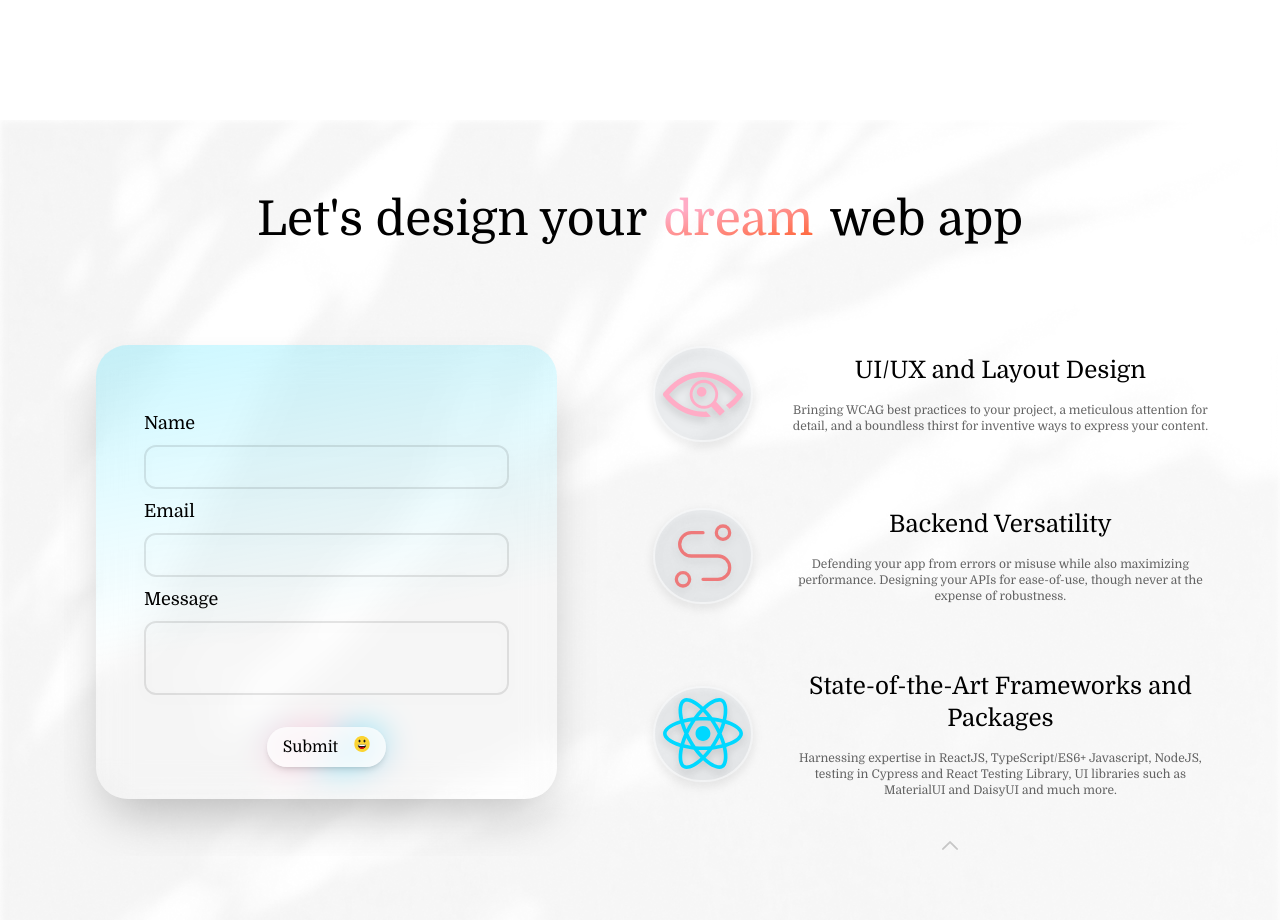
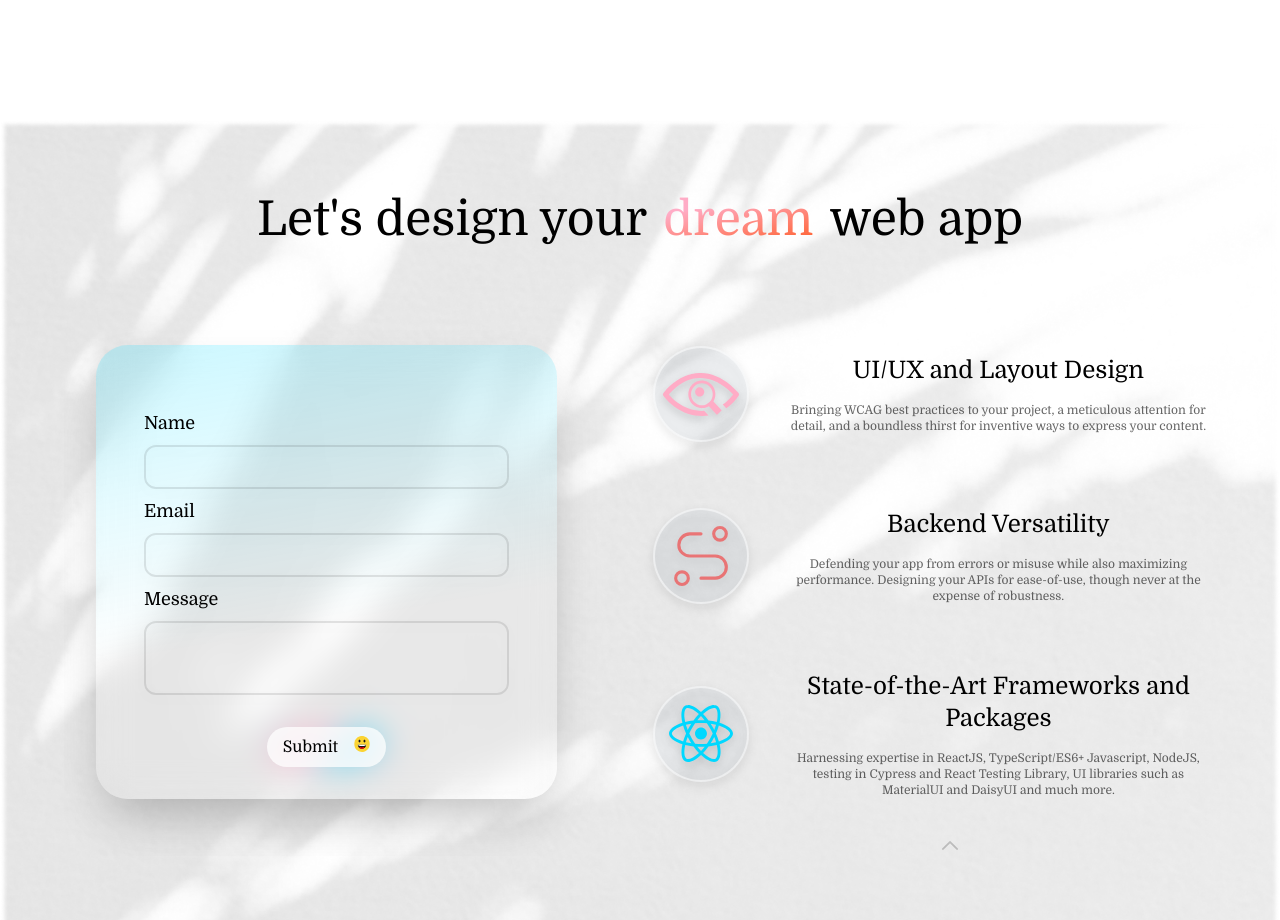
Before and after one commit to julianlk522/portfo, a Next.js app: page / in a window 1280 px wide. Shown: the part 2280-3200 px from the top of the page. Built offline with nearby package versions, Linux system fonts and the light colour scheme.

Commit message:
move Contact form section to ContactForm.tsx

```diff
--- a/components/Contact.tsx
+++ b/components/Contact.tsx
@@ -7,24 +7,22 @@ import {
 	useInView,
 	useAnimationControls,
 } from 'framer-motion'
-import emailjs from '@emailjs/browser'
-import { toast } from 'react-hot-toast'
-import laugh from '../public/laugh.svg'
 import visual from '../public/visual.svg'
 import route from '../public/route.svg'
 import react from '../public/react.svg'
 import scrollUp from '../public/scrollUp.png'
+import ContactForm from './ContactForm'
 
 export default function Contact({ darkMode }) {
-	const formRef = useRef(null)
-	const scrollUpRef = useRef(null)
-	const scrollPromptControls = useAnimationControls()
+	const scrollUpSmRef = useRef(null)
+	const scrollPromptSmControls = useAnimationControls()
 	const { scrollYProgress } = useScroll()
-	const isInView = useInView(scrollUpRef, { amount: 'all' })
+	const isInView = useInView(scrollUpSmRef)
 	const opacityTransform = useTransform(scrollYProgress, [0.86, 1], [0, 1])
 
 	const scrollPromptVariants = {
 		initial: {
+			y: 0,
 			transition: {
 				delay: 1,
 			},
@@ -35,22 +33,27 @@ export default function Contact({ darkMode }) {
 				staggerChildren: 0.5,
 			},
 		},
-	}
-
-	const scrollPromptChildVariants = {
-		initial: {
-			opacity: 0,
-		},
-		visible: {
-			opacity: 1,
+		bouncing: {
+			y: [null, 16],
+			x: 0,
+			opacity: 0.5,
+			transition: {
+				y: {
+					repeat: Infinity,
+					repeatType: 'reverse',
+					duration: 2,
+					delay: 0.5,
+				},
+			},
 		},
 	}
 
 	useEffect(() => {
 		if (isInView) {
-			scrollPromptControls.start('visible')
+			scrollPromptSmControls.start('bouncing')
 		} else {
-			scrollPromptControls.start('initial')
+			scrollPromptSmControls.stop()
+			scrollPromptSmControls.set('initial')
 		}
 	}, [isInView])
 
@@ -59,43 +62,12 @@ export default function Contact({ darkMode }) {
 			document.getElementById('contactContainer').style.opacity = '1'
 	}, [darkMode])
 
-	const submitForm = async (e: React.FormEvent) => {
-		e.preventDefault()
-
-		const emailData = await emailjs.sendForm(
-			'portfo_contact_service',
-			'default_template',
-			formRef.current,
-			'W_q5lGuvXxVo3bvQr'
-		)
-
-		if (emailData.status === 200) {
-			return toast.success(
-				"Your email has been sent - thank you!  I'll get back to you as soon as I can 😄"
-			)
-		}
-
-		toast.error(() => (
-			<span onClick={() => toast.dismiss()}>
-				Something went wrong with your submission... 🤔 Sorry! Please
-				leave a comment{' '}
-				<a
-					className='cursor-pointer underline'
-					href='https://github.com/julianlk522/portfo/issues/new'
-				>
-					on Github
-				</a>{' '}
-				to help me find the bug.
-			</span>
-		))
-	}
-
 	return (
 		<motion.section
 			id='contactContainer'
 			className={`${
-				darkMode ? 'bg-slate-800' : 'bg-mainBgFaded'
-			} relative flex h-full flex-col justify-between bg-cover py-16 px-32 text-center`}
+				darkMode ? 'bg-slate-800' : 'bg-mainBg'
+			} relative flex h-full flex-col justify-between bg-cover py-16 px-32 text-center lg:overflow-visible`}
 			style={{
 				padding: 'clamp(4rem, 4vw, 4vh) clamp(2rem, 8vw, 8vh)',
 				opacity: !darkMode && opacityTransform,
@@ -130,7 +102,7 @@ export default function Contact({ darkMode }) {
 								darkMode
 									? 'border-4 border-[rgba(255,255,255,0.1)] shadow-thick'
 									: 'border-2 border-[rgba(255,255,255,0.5)] bg-slate-300 bg-opacity-20 drop-shadow-mediumDark'
-							} mx-8 mb-16 flex h-24 items-center justify-center rounded-full p-2 sm:mb-0`}
+							} mx-8 mb-16 flex h-24 w-full max-w-[6rem] items-center justify-center rounded-full p-2 sm:mb-0`}
 							whileHover={{
 								y: [null, -8, 8],
 								transition: {
@@ -163,11 +135,11 @@ export default function Contact({ darkMode }) {
 					</div>
 					<div className='flex flex-col items-center justify-between sm:flex-row'>
 						<motion.div
-							className={`${
+							className={`my-16 mx-8 flex h-24 w-full max-w-[6rem] items-center justify-center rounded-full p-2 ${
 								darkMode
 									? 'border-4 border-[rgba(255,255,255,0.1)] shadow-thick'
 									: 'border-2 border-[rgba(255,255,255,0.5)]  bg-slate-300 bg-opacity-20 drop-shadow-mediumDark'
-							} my-16 mx-8 flex h-24 items-center justify-center rounded-full p-2`}
+							}`}
 							whileHover={{
 								y: [null, -8, 8],
 								transition: {
@@ -204,7 +176,7 @@ export default function Contact({ darkMode }) {
 								darkMode
 									? 'border-4 border-[rgba(255,255,255,0.1)] shadow-thick'
 									: 'border-2 border-[rgba(255,255,255,0.5)] bg-slate-300 bg-opacity-20 drop-shadow-mediumDark'
-							} my-16 mx-8 flex h-24 items-center justify-center rounded-full px-2 py-4 sm:my-0`}
+							} my-16 mx-8 flex h-24 w-full max-w-[6rem] items-center justify-center rounded-full px-2 py-4 sm:my-0`}
 							whileHover={{
 								y: [null, -8, 8],
 								transition: {
@@ -217,8 +189,8 @@ export default function Contact({ darkMode }) {
 						>
 							<Image
 								src={react}
-								width={80}
-								height={80}
+								width={64}
+								height={64}
 								layout='fixed'
 								className='object-contain object-center'
 							/>
@@ -240,10 +212,7 @@ export default function Contact({ darkMode }) {
 					</h3>
 					<motion.button
 						id='scrollUpPromptLg'
-						className='absolute bottom-[-4rem] left-1/2 hidden w-[5vw] flex-col items-center justify-between lg:flex'
-						animate={scrollPromptControls}
-						initial='initial'
-						variants={scrollPromptVariants}
+						className='absolute bottom-[-4rem] left-1/2 hidden w-[5vw] items-center justify-between lg:flex'
 						whileHover={{ scale: 1.1 }}
 						whileTap={{ scale: 0.9 }}
 						onClick={() =>
@@ -264,64 +233,12 @@ export default function Contact({ darkMode }) {
 						/>
 					</motion.button>
 				</div>
-				<form
-					ref={formRef}
-					className={`relative z-[1] mx-8 mt-64 flex h-full w-full max-w-xl flex-col items-center justify-between rounded-[2rem] px-12 pt-16 pb-8 shadow-lg after:absolute after:top-0 after:left-0 after:z-[-1] after:h-full after:w-full after:rounded-[2rem]  xs:mt-32 lg:mt-0 lg:max-h-[80%] lg:max-w-[40%] lg:shadow-2xl ${
-						darkMode
-							? 'text-white after:bg-contactFormBackdropDarkMode after:blur-sm'
-							: 'after:bg-contactFormBackdropLightMode after:backdrop-blur-lg'
-					}`}
-					onSubmit={submitForm}
-				>
-					<h4 className='self-start pb-2 text-lg'>Name</h4>
-					<input
-						type='text'
-						name='name'
-						id='nameInput'
-						className={`w-full rounded-xl border-2 border-opacity-10 bg-transparent py-2 px-4 drop-shadow-mediumDark focus:border-opacity-40 focus:outline-none ${
-							darkMode ? 'border-white' : 'border-black'
-						}`}
-					/>
-					<h4 className='self-start py-2 text-lg'>Email</h4>
-					<input
-						type='email'
-						name='email'
-						id='emailInput'
-						className={`w-full rounded-xl border-2 border-opacity-10 bg-transparent py-2 px-4 drop-shadow-mediumDark focus:border-opacity-40 focus:outline-none ${
-							darkMode ? 'border-white' : 'border-black'
-						}`}
-					/>
-					<h4 className='self-start py-2 text-lg'>Message</h4>
 
-					<textarea
-						name='message'
-						id='messageInput'
-						className={`w-full resize-none rounded-xl border-2 border-opacity-10 bg-transparent p-4 py-2 drop-shadow-mediumDark focus:border-opacity-40 focus:outline-none ${
-							darkMode ? 'border-white' : 'border-black'
-						}`}
-						rows={5}
-					></textarea>
-					<motion.button
-						id='submitButton'
-						className={`relative mt-8 flex overflow-visible rounded-[2rem] px-4 py-2 after:absolute after:top-[-2px] after:left-[-2px] after:right-[-2px] after:bottom-[-2px] after:z-[-1] after:rounded-[2rem] after:bg-contactFormSubmitBackdrop hover:bg-contactFormSubmitBackdrop hover:bg-no-repeat hover:text-white ${
-							darkMode
-								? 'bg-slate-800'
-								: 'bg-[rgba(255,255,255,0.75)] shadow-md'
-						}`}
-						whileHover={{
-							scale: 1.1,
-						}}
-						whileTap={{ scale: 0.9 }}
-					>
-						Submit
-						<div className='ml-4'>
-							<Image src={laugh} width={16} height={16} />
-						</div>
-					</motion.button>
-				</form>
+				<ContactForm darkMode={darkMode} />
+
 				<motion.button
 					id='scrollUpPromptSm'
-					className={`mb-8 flex h-[10vh] flex-col items-center justify-between lg:hidden ${
+					className={`mb-2 flex h-[5vh] flex-col items-center justify-between lg:hidden ${
 						darkMode && 'text-white'
 					}`}
 					whileHover={{ scale: 1.1 }}
@@ -335,8 +252,9 @@ export default function Contact({ darkMode }) {
 					}
 				>
 					<motion.div
-						animate={{ y: [0, 16] }}
-						transition={{ repeat: Infinity, repeatType: 'reverse' }}
+						animate={scrollPromptSmControls}
+						initial='initial'
+						variants={scrollPromptVariants}
 					>
 						{/* Found at https://uxwing.com/line-angle-up-icon/ and used with permission */}
 						<Image
@@ -347,12 +265,14 @@ export default function Contact({ darkMode }) {
 							} scale-[.05] opacity-20`}
 						/>
 					</motion.div>
-					<p className='mt-[-4rem] text-xs opacity-50 lg:text-[0.5rem]'>
-						Scroll to top
+					<p
+						ref={scrollUpSmRef}
+						className='mt-[-10%] text-xs opacity-50'
+					>
+						Back to top
 					</p>
 				</motion.button>
 			</div>
-			<div id='scrollRefDiv' ref={scrollUpRef}></div>
 		</motion.section>
 	)
 }
--- /dev/null
+++ b/components/ContactForm.tsx
@@ -0,0 +1,102 @@
+import React, { useRef } from 'react'
+import Image from 'next/image'
+import { motion } from 'framer-motion'
+import emailjs from '@emailjs/browser'
+import { toast } from 'react-hot-toast'
+import laugh from '../public/laugh.svg'
+
+function ContactForm({ darkMode }) {
+	const formRef = useRef(null)
+
+	const submitForm = async (e: React.FormEvent) => {
+		e.preventDefault()
+
+		const emailData = await emailjs.sendForm(
+			'portfo_contact_service',
+			'default_template',
+			formRef.current,
+			'W_q5lGuvXxVo3bvQr'
+		)
+
+		if (emailData.status === 200) {
+			return toast.success(
+				"Your email has been sent - thank you!  I'll get back to you as soon as I can 😄"
+			)
+		}
+
+		toast.error(() => (
+			<span onClick={() => toast.dismiss()}>
+				Something went wrong with your submission... 🤔 Sorry! Please
+				leave a comment{' '}
+				<a
+					className='cursor-pointer underline'
+					href='https://github.com/julianlk522/portfo/issues/new'
+				>
+					on Github
+				</a>{' '}
+				to help me find the bug.
+			</span>
+		))
+	}
+
+	return (
+		<form
+			ref={formRef}
+			className={`relative z-[1] mx-8 mt-64 flex h-full w-full max-w-xl flex-col items-center justify-between rounded-[2rem] px-12 pt-16 pb-8 shadow-lg after:absolute after:top-0 after:left-0 after:z-[-1] after:h-full after:w-full after:rounded-[2rem]  xs:mt-32 lg:mt-0 lg:max-h-[80%] lg:max-w-[40%] lg:shadow-2xl ${
+				darkMode
+					? 'text-white after:bg-contactFormBackdropDarkMode after:blur-sm'
+					: 'after:bg-contactFormBackdropLightMode after:backdrop-blur-lg'
+			}`}
+			onSubmit={submitForm}
+		>
+			<h4 className='self-start pb-2 text-lg'>Name</h4>
+			<input
+				type='text'
+				name='name'
+				id='nameInput'
+				required
+				className={`w-full rounded-xl border-2 border-opacity-10 bg-transparent py-2 px-4 drop-shadow-mediumDark focus:border-opacity-40 focus:outline-none ${
+					darkMode ? 'border-white' : 'border-black'
+				}`}
+			/>
+			<h4 className='self-start py-2 text-lg'>Email</h4>
+			<input
+				type='email'
+				name='email'
+				id='emailInput'
+				required
+				className={`w-full rounded-xl border-2 border-opacity-10 bg-transparent py-2 px-4 drop-shadow-mediumDark focus:border-opacity-40 focus:outline-none ${
+					darkMode ? 'border-white' : 'border-black'
+				}`}
+			/>
+			<h4 className='self-start py-2 text-lg'>Message</h4>
+
+			<textarea
+				name='message'
+				id='messageInput'
+				required
+				className={`w-full resize-none rounded-xl border-2 border-opacity-10 bg-transparent p-4 py-2 drop-shadow-mediumDark focus:border-opacity-40 focus:outline-none ${
+					darkMode ? 'border-white' : 'border-black'
+				}`}
+				rows={5}
+			></textarea>
+			<motion.button
+				id='submitButton'
+				className={`relative mt-8 flex overflow-visible rounded-[2rem] px-4 py-2 after:absolute after:top-[-2px] after:left-[-2px] after:right-[-2px] after:bottom-[-2px] after:z-[-1] after:rounded-[2rem] after:bg-contactFormSubmitBackdrop hover:text-white ${
+					darkMode ? 'bg-slate-800' : 'bg-[rgba(255,255,255,0.75)]'
+				}`}
+				// whileHover={{
+				// 	scale: 1.1,
+				// }}
+				whileTap={{ scale: 0.9 }}
+			>
+				Submit
+				<div className='ml-4'>
+					<Image src={laugh} width={16} height={16} />
+				</div>
+			</motion.button>
+		</form>
+	)
+}
+
+export default ContactForm
```
